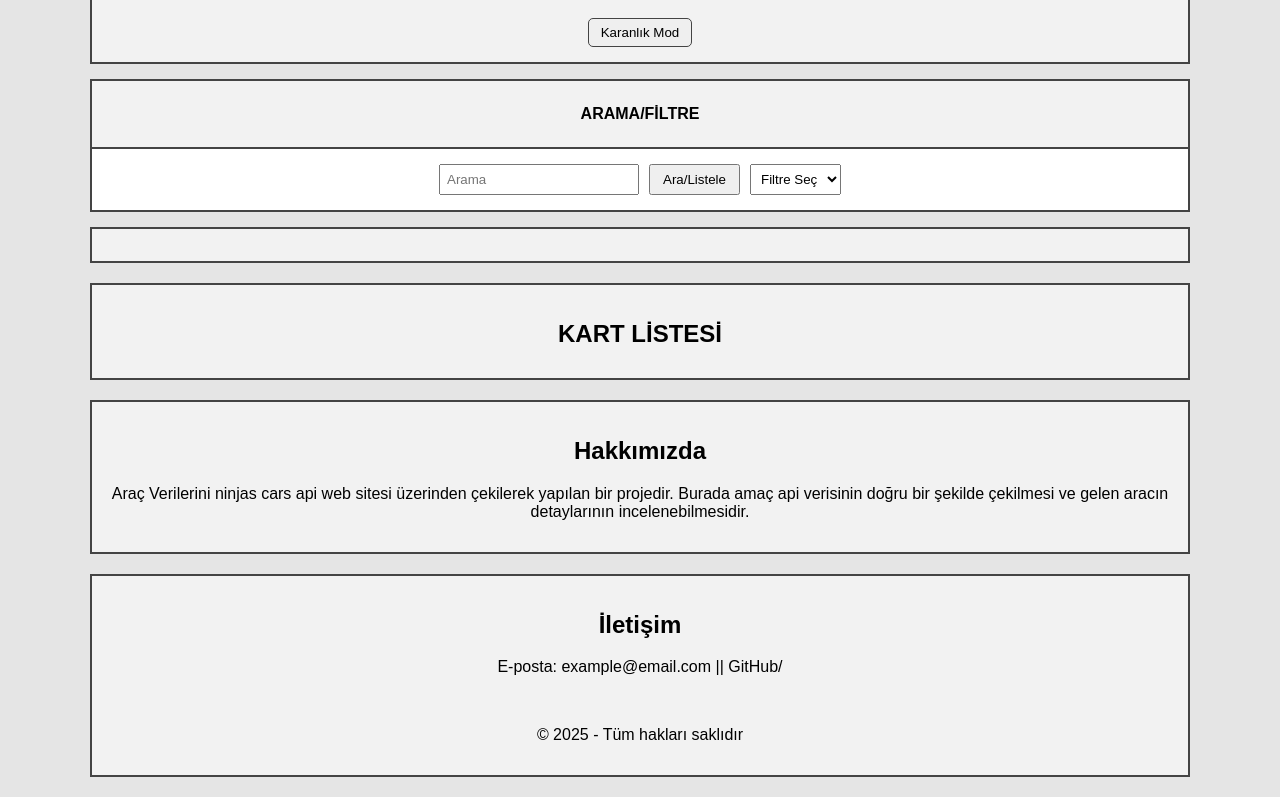
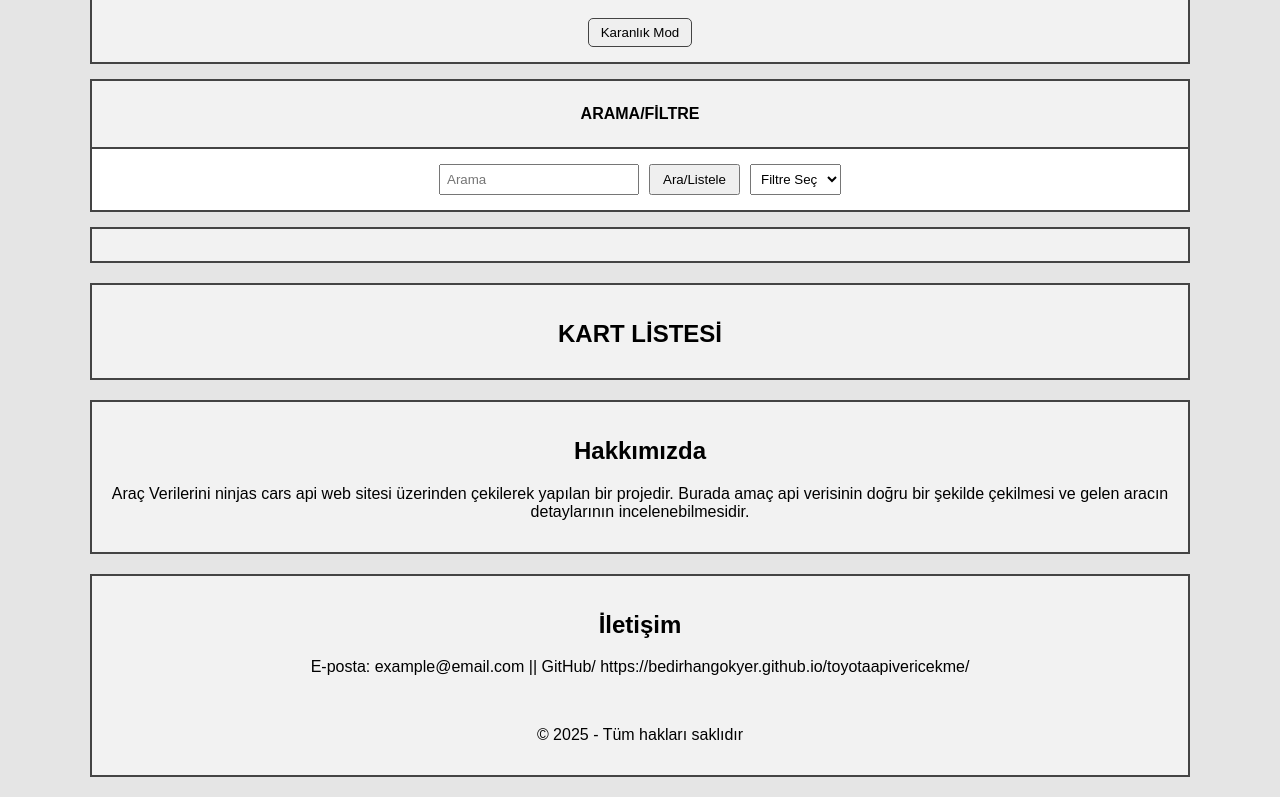
Before and after one commit to BedirhanGokyer/toyotaapivericekme, a plain HTML site: page index.html in a window 1280 px wide. Shown: the part 138-935 px from the top of the page. Drawn offline with Linux system fonts and the light colour scheme.

Commit message:
Fix HTML structure and update contact info

```diff
--- a/index.html
+++ b/index.html
@@ -57,7 +57,7 @@
         </div>
         <div class="iletisim">
           <h2>İletişim</h2>
-          <p>E-posta: example@email.com || GitHub/</p>
+          <p>E-posta: example@email.com || GitHub/ https://bedirhangokyer.github.io/toyotaapivericekme/</p>
           <br />
           <p>© 2025 - Tüm hakları saklıdır</p>
         </div>
```
